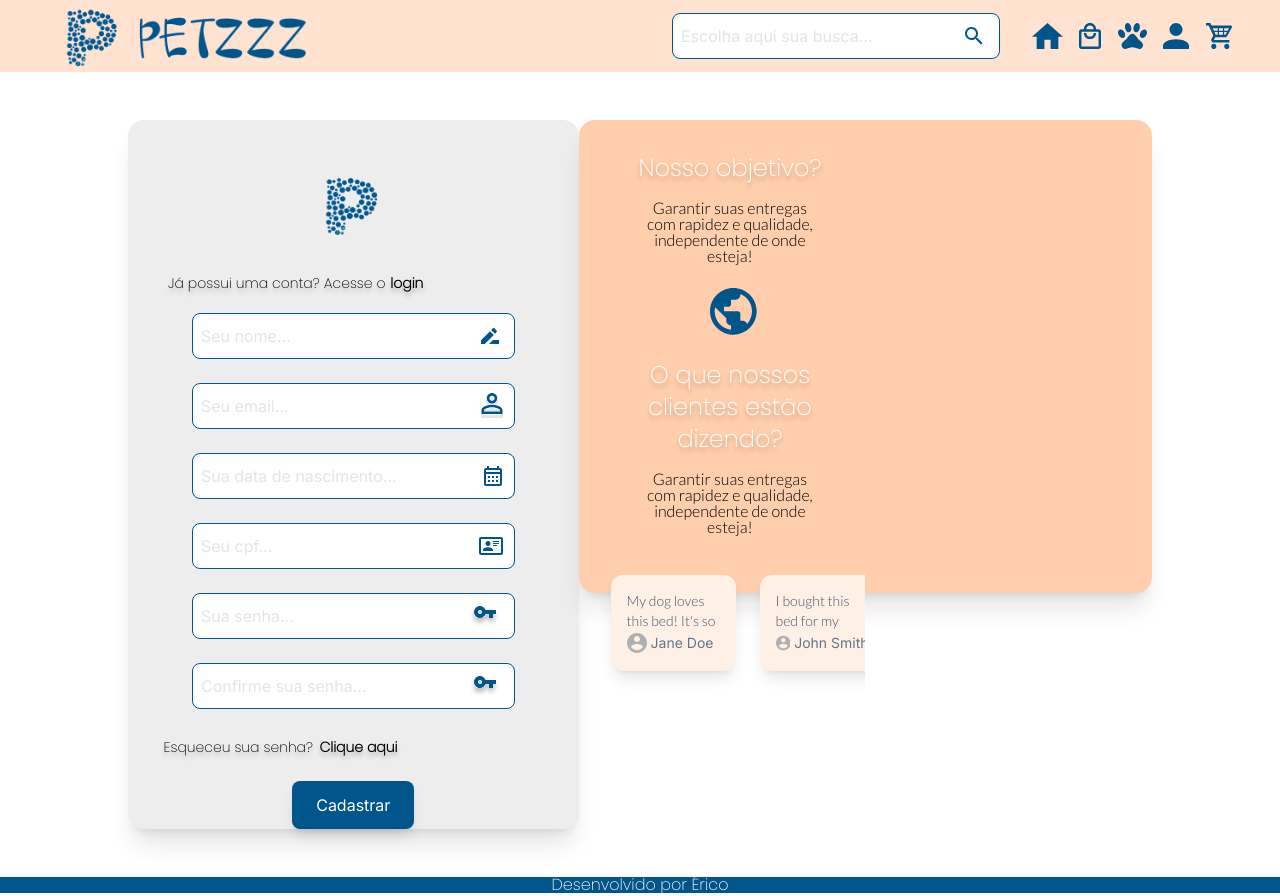
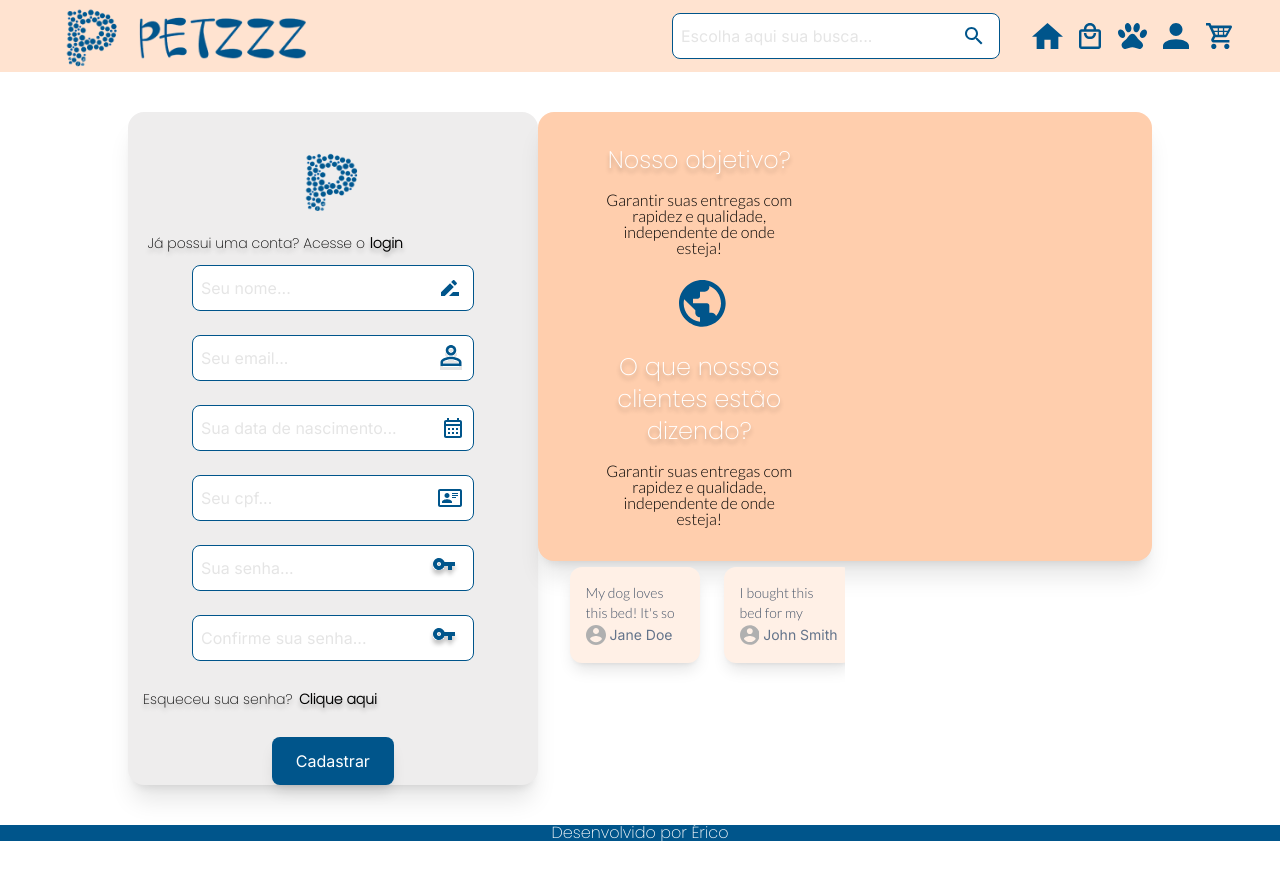
Before and after one commit to ecocaval/PetzZz_Front, a Next.js app: page /sign-up in a window 1280 px wide. After the commit the page ends 844 px from the top, so only its background shows below. Built offline with nearby package versions, Linux system fonts and the light colour scheme.

Commit message:
refact: adjusting pixels in sign-up page

```diff
--- a/src/app/(auth)/sign-up/page.tsx
+++ b/src/app/(auth)/sign-up/page.tsx
@@ -7,7 +7,7 @@ export const metadata = {
 
 export default function SignUp() {
   return (
-    <main className="flex justify-between grow px-32 py-12 bg-white">
+    <main className="flex justify-between grow px-32 py-10 bg-white">
       <RegisterFormCard/>
       <RegisterAnnouncementCard/>
     </main>
--- a/src/app/components/Footer/Footer.tsx
+++ b/src/app/components/Footer/Footer.tsx
@@ -9,7 +9,7 @@ const poppinsTextFont = Poppins({
 
 export function Footer() {
     return (
-        <main className="h-20 flex gap-40 justify-center items-center w-full bg-[var(--main-blue-bg)]">
+        <main className="h-12 flex gap-40 justify-center items-center w-full bg-[var(--main-blue-bg)]">
             <p className={`${poppinsTextFont.className} text-white`} >
                 Desenvolvido por Érico
             </p>
--- a/src/app/components/RaitingComments/RaitingComments.tsx
+++ b/src/app/components/RaitingComments/RaitingComments.tsx
@@ -22,7 +22,7 @@ export function RaitingComments({ raitingCommentsCards }:
         <ul className='ps-4 flex py-6 gap-6 overflow-x-auto w-[1/1] scrollbar-hide'>
             {
                 raitingCommentsCards.map((commentCard) => (
-                    <li key={generateUuid()} className="bg-[var(--card-opaque-yellow-bg)] min-w-[125px] shadow-lg h-24 rounded-xl text-sm p-4">
+                    <li key={generateUuid()} className="bg-[var(--card-opaque-yellow-bg)] min-w-[130px] shadow-lg h-24 rounded-xl text-sm p-4">
                         <p className={`${latoTextFont.className} text-slate-600 text-ellipsis h-2/3 overflow-hidden`}>{commentCard?.comment}</p>
                         <div className='flex gap-1 h-max'>
                             <DefaultUserIcon />
--- a/src/app/components/RegisterAnnouncementCard/RegisterAnnouncementCard.tsx
+++ b/src/app/components/RegisterAnnouncementCard/RegisterAnnouncementCard.tsx
@@ -23,7 +23,7 @@ const LEFT_SECTION_BOTTOM_TEXT = "Garantir suas entregas com rapidez e qualidade
 export function RegisterAnnouncementCard() {
     return (
         <>
-            <div className="w-[56%] h-2/3 px-4 flex-start rounded-2xl shadow-xl bg-[var(--super-heavy-yellow-bg)]">
+            <div className="w-[60%] h-2/3 px-4 flex-start rounded-2xl shadow-xl bg-[var(--super-heavy-yellow-bg)]">
                 <div className='w-1/2 py-8'>
                     <h2 className={`${poppinsTextFont.className} text-shadow text-white text-center text-2xl`}>
                         Nosso objetivo?
--- a/src/app/components/RegisterFormCard/RegisterFormCard.tsx
+++ b/src/app/components/RegisterFormCard/RegisterFormCard.tsx
@@ -20,7 +20,7 @@ const FORGOT_PASSWORD_TEXT = "Esqueceu sua senha?"
 
 export function RegisterFormCard() {
     return (
-        <div className="w-[550px] h-full max-h-[750px] rounded-2xl pt-12 bg-[#EEEDED] shadow-xl flex flex-col items-center">
+        <div className="w-[550px] h-full max-h-[750px] rounded-2xl pt-8 bg-[#EEEDED] shadow-xl flex flex-col items-center">
             <Image
                 className="min-w-[50px] mx-auto"
                 src={letterLogo}
@@ -28,16 +28,16 @@ export function RegisterFormCard() {
                 height={200}
                 alt="Petzzz logo"
             />
-            <p className={`${poppinsTextFont.className} text-shadow text-sm flex gap-2 mt-8 text-left me-28 mb-2`}>
+            <p className={`${poppinsTextFont.className} text-shadow text-sm flex gap-2 mt-4 text-left me-28`}>
                 {ALREADY_HAVE_LOGIN_TEXT}
                 <strong className="font-semibold translate-x-[-10%]">login</strong>
             </p>
             <RegisterForm />
-            <p className={`${poppinsTextFont.className} text-shadow text-sm flex gap-2 mt-4 text-left me-36`}>
+            <p className={`${poppinsTextFont.className} text-shadow text-sm flex gap-2 my-4 text-left me-36`}>
                 {FORGOT_PASSWORD_TEXT}
                 <strong className="font-semibold translate-x-[-2%]">Clique aqui</strong>
             </p>
-            <GenericButton extraClassConfigs="mt-6">
+            <GenericButton extraClassConfigs="mt-3">
                 {"Cadastrar"}
             </GenericButton>
         </div >
```
